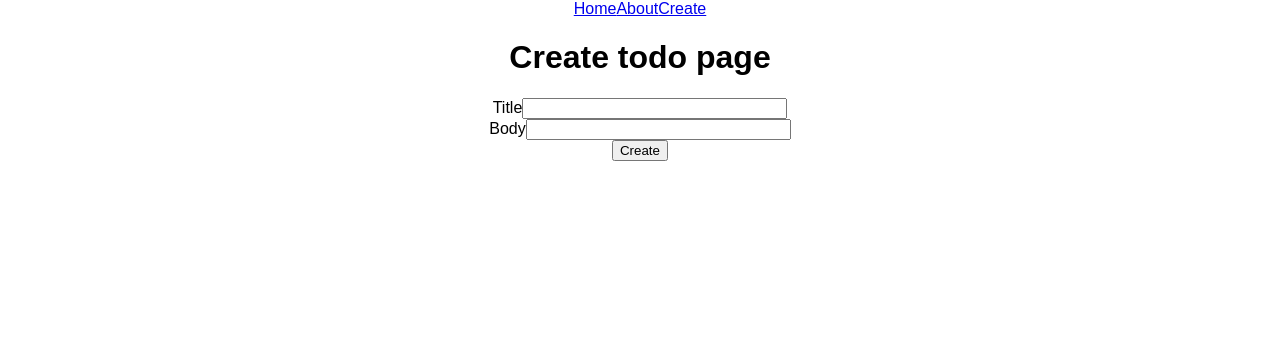
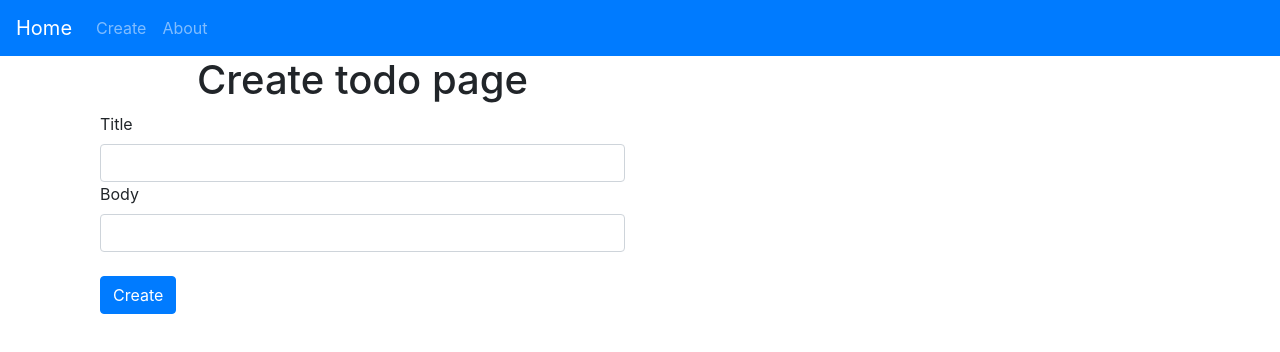
Before and after one commit to YovoMitev/Todo-JS, a React (Create React App) app in the folder client/: page /create in a window 1280 px wide. Shown: the top 352 px of the page. Built offline with nearby package versions, Linux system fonts and the light colour scheme; what flux would draw is missing.

Commit message:
shitty css added
just adding some shitty css :smile:

```diff
--- a/client/package.json
+++ b/client/package.json
@@ -7,6 +7,7 @@
   },
   "dependencies": {
     "axios": "^0.18.0",
+    "bootstrap": "^4.1.1",
     "flux": "^3.1.3",
     "react": "^16.3.2",
     "react-dom": "^16.3.2",
--- a/client/src/App.js
+++ b/client/src/App.js
@@ -6,10 +6,13 @@
 class App extends Component {
   render() {
     return (
-      <div className="App">
-        <NavBar/>
-        <Routes/>
-      </div>
+        <div className='wrapper'>
+            <NavBar/>
+            <div className="container">
+                <Routes/>
+            </div>
+        </div>
+
     );
   }
 }
--- a/client/src/components/common/NavBar.js
+++ b/client/src/components/common/NavBar.js
@@ -1,14 +1,27 @@
 import React from 'react'
 import {Link} from 'react-router-dom'
 
-const Header  = (props) => (
-  <div >
-    <nav >
-      <Link to='/' >Home</Link>
-      <Link to='/about'>About</Link>
-      <Link to='/create'>Create</Link>
-    </nav>
-  </div>
+const Header  = () => (
+
+    <div className='header'>
+        <nav className="navbar navbar-expand-lg navbar-dark bg-primary">
+            <Link to='/' style={{textDecoration:'none'}} className='navbar-brand'>Home</Link>
+            <button className="navbar-toggler" type="button" data-toggle="collapse" data-target="#navbarColor01"
+                    aria-controls="navbarColor01" aria-expanded="false" aria-label="Toggle navigation">
+                <span className="navbar-toggler-icon"></span>
+            </button>
+            <div className="collapse navbar-collapse" id="navbarColor01">
+                <ul className="navbar-nav mr-auto">
+                    <li className="nav-item">
+                        <Link to='/create' style={{textDecoration:'none'}} className='nav-link'>Create</Link>
+                    </li>
+                    <li className="nav-item">
+                        <Link to='/about' style={{textDecoration:'none'}} className='nav-link'>About</Link>
+                    </li>
+                </ul>
+            </div>
+        </nav>
+    </div>
 
 )
 export default Header
--- a/client/src/components/todo/CreateTodoForm.js
+++ b/client/src/components/todo/CreateTodoForm.js
@@ -2,7 +2,7 @@
 import Input from '../common/Input'
 
 const CreateTodoForm = (props) => (
-        <form>
+        <form className='form-group'>
             <Input
             name='title'
             type='text'
@@ -17,7 +17,8 @@
                 value={props.todo.body}
                 onChange={props.onChange}
             />
-            <input type ='submit' onClick={props.onSave} value='Create'/>
+            <br/>
+            <input type ='submit' className='btn btn-primary' onClick={props.onSave} value='Create'/>
         </form>
 )
 
--- a/client/src/components/todo/CreateTodoPage.js
+++ b/client/src/components/todo/CreateTodoPage.js
@@ -44,8 +44,8 @@
 
     render(){
         return(
-            <div>
-                <h1>Create todo page</h1>
+            <div className='col-md-6 col-md-offset-6'>
+                <h1 className='text-center'>Create todo page</h1>
                 <CreateTodoForm
                     todo={this.state.todo}
                     onChange={this.handleInput.bind(this)}
--- a/client/src/components/todo/DetailsTodoForm.js
+++ b/client/src/components/todo/DetailsTodoForm.js
@@ -20,8 +20,8 @@
       onChange={props.onChange}
     />
     <br></br>
-    <input type='submit' onClick={props.onDelete}  value='Delete'/>
-    <input type='submit' onClick={props.onUpdate}  value='Update'/>
+    <input type='submit' className='btn btn-danger' onClick={props.onDelete}  value='Delete'/>
+    <input type='submit' className='btn btn-primary' onClick={props.onUpdate}  value='Update'/>
   </form>
 )
 
--- a/client/src/components/todo/DetailsTodoPage.js
+++ b/client/src/components/todo/DetailsTodoPage.js
@@ -103,7 +103,7 @@
 
     return(
       <div>
-        <h1>Details Todo Page</h1>
+        <h1 className='text-center'>Details Todo Page</h1>
         <DetailsTodoForm
           todo={this.state.todo}
           onChange={this.handleInput.bind(this)}
--- a/client/src/components/todo/HomePage.js
+++ b/client/src/components/todo/HomePage.js
@@ -77,19 +77,19 @@
 
         return (
             <div>
-                <h1>Welcome to Todos!</h1>
+                <h1 className='text-center'>Welcome to Todos!</h1>
                 <hr></hr>
-                <ul>
+                <ul className='list-group'>
                     {todos}
                 </ul>
 
                 {completedTodos.length === 0
                     ?
-                    <h2>No completed Todos</h2>
+                    <h2 className='text-center'>No completed Todos</h2>
                     :
                     <div>
-                    <h2>Completed Todos</h2>
-                    <ul>
+                    <h2 className='text-center'>Completed Todos</h2>
+                    <ul className='list-group'>
                     {completedTodos}
                     </ul>
                     </div>
--- a/client/src/components/todo/TodoListing.js
+++ b/client/src/components/todo/TodoListing.js
@@ -1,13 +1,12 @@
 import React from 'react'
 
 const TodoListing = (props) => (
-    <li>
-        {props.todo.completed ? <p className='Pcompleted'>{props.todo.title}</p> : <p>{props.todo.title}</p>}
+    <li className='list-group-item '>
+        {props.todo.completed ? <div className='Pcompleted d-inline     '>{props.todo.title}</div> : <div className='d-inline'>{props.todo.title}</div>}
 
-        <button onClick={props.redirect}>Details</button>
+        <button className='btn btn-primary d-inline float-right m-1' onClick={props.redirect}> Details </button>
 
-        {props.todo.completed ? 'Completed' : <button onClick={props.completeTodo}>Complete</button>}
-
+        {props.todo.completed ? '' : <button className='btn btn-success float-right m-1' onClick={props.completeTodo}> Complete </button>}
     </li>
 )
 
--- a/client/src/index.js
+++ b/client/src/index.js
@@ -4,6 +4,7 @@
 import App from './App';
 import registerServiceWorker from './registerServiceWorker';
 import { BrowserRouter } from 'react-router-dom'
+import '../node_modules/bootstrap/dist/css/bootstrap.min.css';
 
 ReactDOM.render(
   <BrowserRouter>
```
Also changed, not shown: 1 other file (tests, documents, lock files or other folders).
